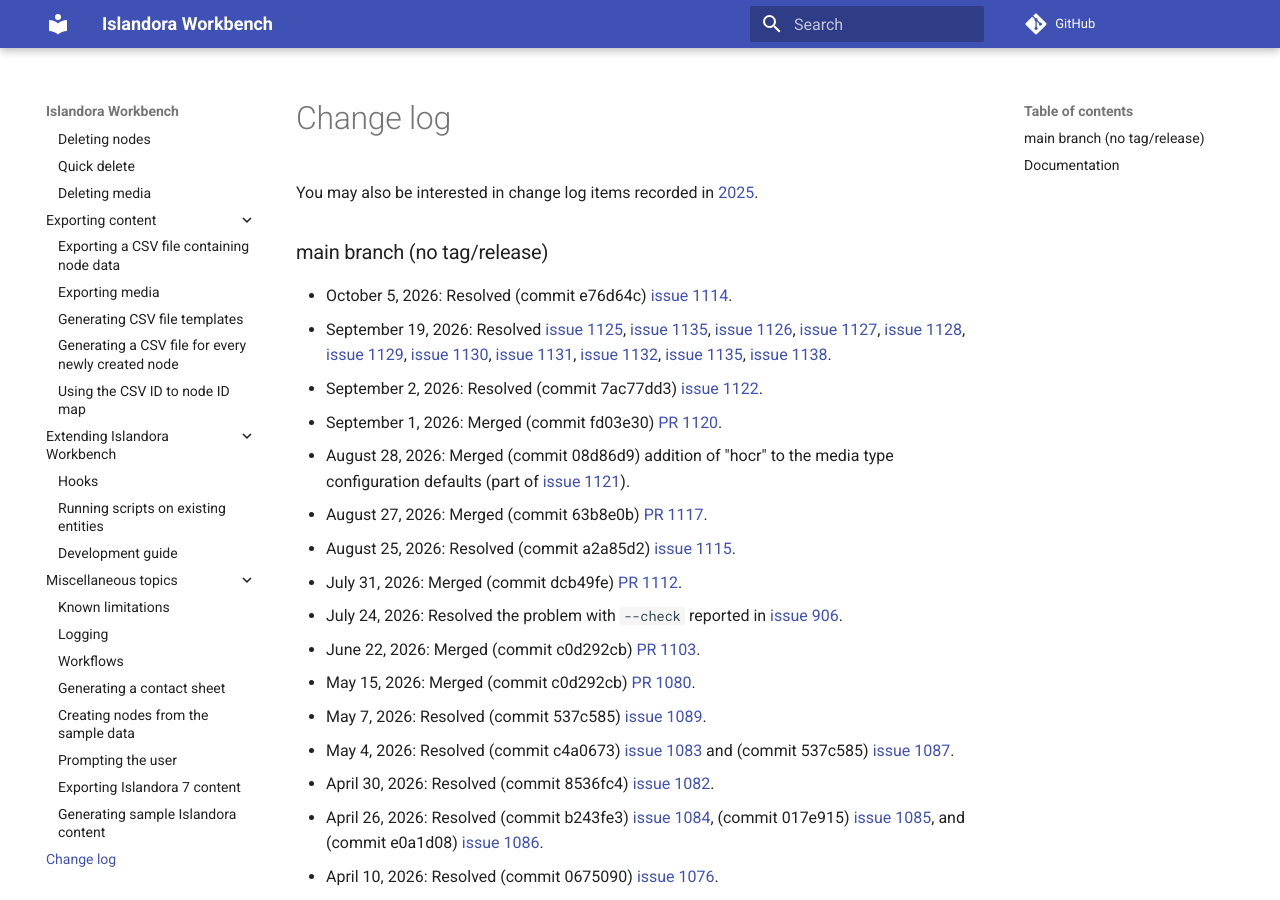
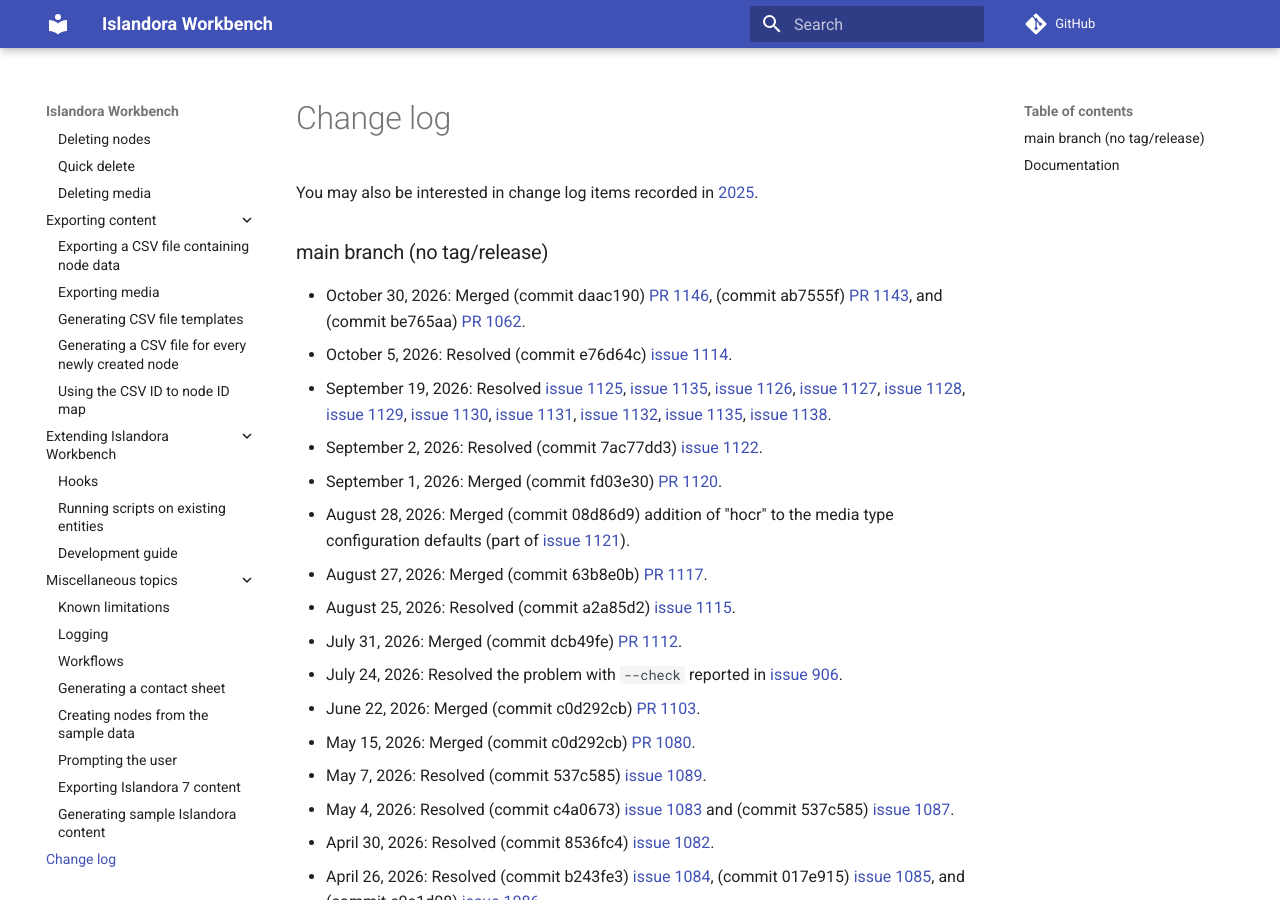
Before and after one commit to mjordan/islandora_workbench_docs, an MkDocs documentation site: the page built from docs/changelog.md, in a window 1280 px wide and 900 px high. Built offline with MkDocs 1.6.1 and Material for MkDocs 9.7.7, drawn with Linux system fonts in a browser that asks for light colours; comment, search, counter and statistics services are not loaded.

Commit message:
Updated changelog.

```diff
--- a/docs/changelog.md
+++ b/docs/changelog.md
@@ -2,6 +2,7 @@ You may also be interested in change log items recorded in [2025](/islandora_wor
 
 ### main branch (no tag/release)
 
+* October 30, 2026: Merged (commit daac190) [PR 1146](https://github.com/mjordan/islandora_workbench/pull/1146), (commit ab7555f) [PR 1143](https://github.com/mjordan/islandora_workbench/pull/1143), and (commit be765aa) [PR 1062](https://github.com/mjordan/islandora_workbench/pull/1062).
 * October 5, 2026: Resolved (commit e76d64c) [issue 1114](https://github.com/mjordan/islandora_workbench/issues/1114).
 * September 19, 2026: Resolved [issue 1125](https://github.com/mjordan/islandora_workbench/issues/1125), [issue 1135](https://github.com/mjordan/islandora_workbench/issues/1135), [issue 1126](https://github.com/mjordan/islandora_workbench/issues/1126), [issue 1127](https://github.com/mjordan/islandora_workbench/issues/1127), [issue 1128](https://github.com/mjordan/islandora_workbench/issues/1128), [issue 1129](https://github.com/mjordan/islandora_workbench/issues/1129), [issue 1130](https://github.com/mjordan/islandora_workbench/issues/1130), [issue 1131](https://github.com/mjordan/islandora_workbench/issues/1131), [issue 1132](https://github.com/mjordan/islandora_workbench/issues/1132), [issue 1135](https://github.com/mjordan/islandora_workbench/issues/1135), [issue 1138](https://github.com/mjordan/islandora_workbench/issues/1138).
 * September 2, 2026: Resolved (commit 7ac77dd3) [issue 1122](https://github.com/mjordan/islandora_workbench/issues/1122).
```
